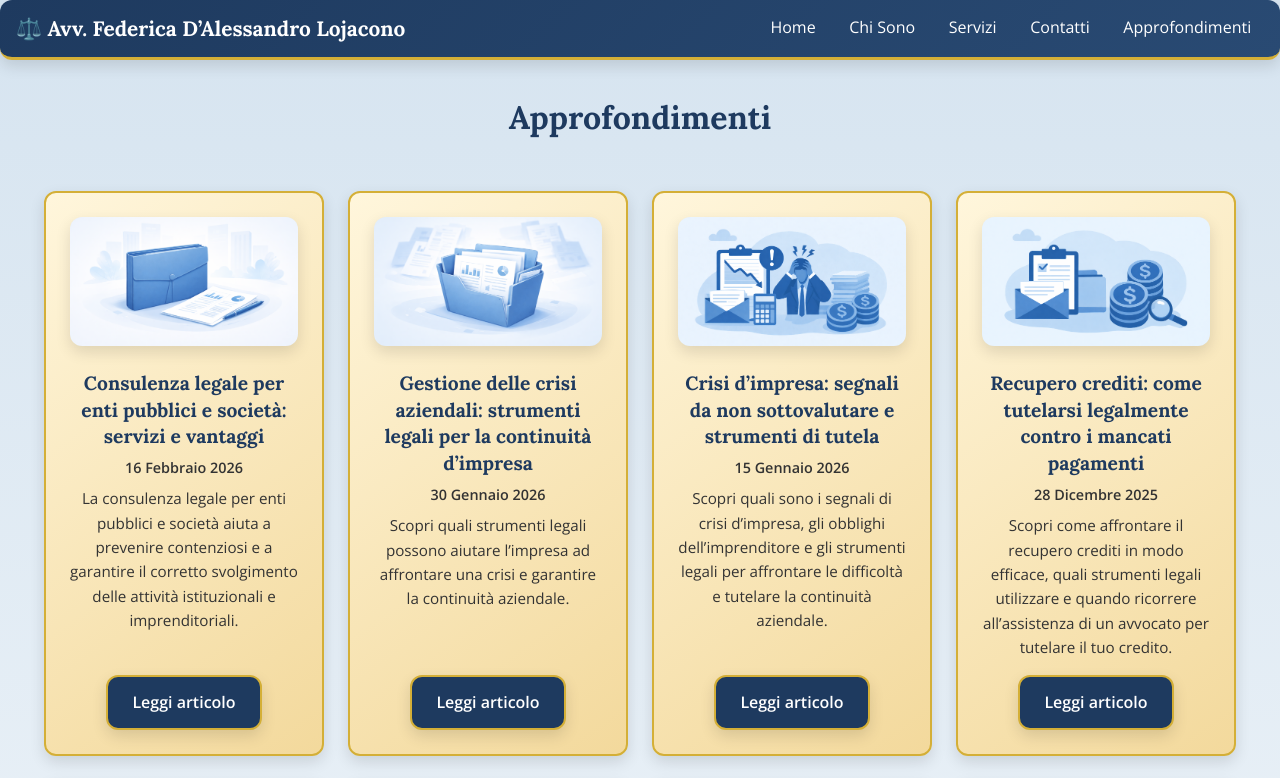
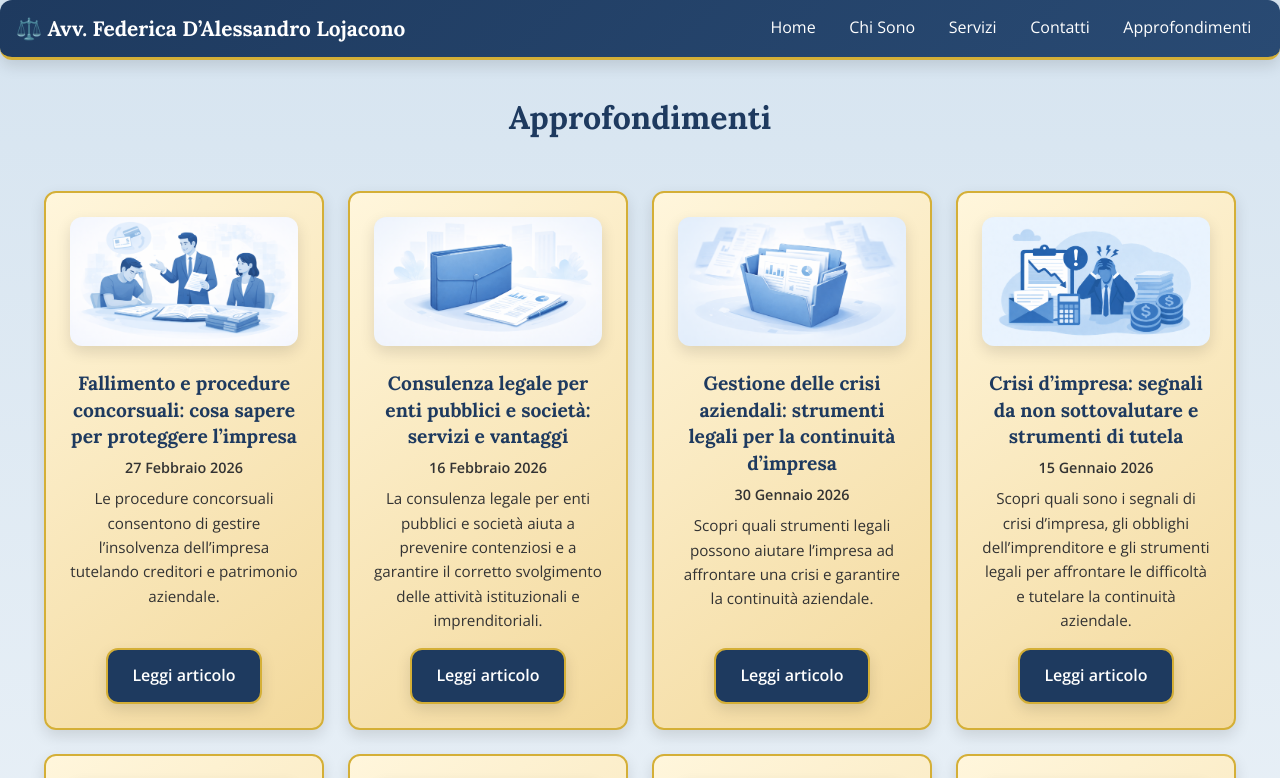
Before and after one commit to claudiasilvestri/law-firm-website, a React (Vite) app: page /approfondimenti in a window 1280 px wide. Shown: the top 778 px of the page. Built offline with nearby package versions, Linux system fonts and the light colour scheme.

Commit message:
articolo 27-02

```diff
--- a/src/data/articles.js
+++ b/src/data/articles.js
@@ -1,4 +1,48 @@
 export const articles = [
+  {
+    id: 12,
+    title: "Fallimento e procedure concorsuali: cosa sapere per proteggere l’impresa",
+    date: "27 Febbraio 2026",
+    meta:
+      "Le procedure concorsuali consentono di gestire l’insolvenza dell’impresa tutelando creditori e patrimonio aziendale.",
+    description:
+      "Le procedure concorsuali consentono di gestire l’insolvenza dell’impresa tutelando creditori e patrimonio aziendale.",
+    image: "/images/articles/fallimento-procedure-concorsuali.png",
+    imageCard: "/images/cards/fallimento-procedure-concorsuali.png",
+    alt: "Illustrazione fallimento e procedure concorsuali",
+    content: `
+      <h2>Fallimento e procedure concorsuali: come gestire l’insolvenza e proteggere l’impresa</h2>
+
+      <p>
+        Quando un’impresa non è più in grado di far fronte regolarmente ai propri impegni, può rendersi necessario il ricorso alle <strong>procedure concorsuali</strong>.
+        Affrontare la situazione in modo tempestivo aiuta a gestire l’<strong>insolvenza</strong> e a ridurre l’impatto sui <strong>creditori</strong> e sul patrimonio aziendale.
+      </p>
+
+      <h3>Quando si parla di insolvenza</h3>
+      <p>
+        L’<strong>insolvenza</strong> si manifesta quando l’imprenditore non riesce più a soddisfare le obbligazioni assunte in modo stabile e continuativo.
+        Riconoscere per tempo i segnali di difficoltà finanziaria è fondamentale per valutare le soluzioni disponibili ed evitare un aggravamento della crisi.
+      </p>
+
+      <h3>Le principali procedure</h3>
+      <p>
+        Le <strong>procedure concorsuali</strong> hanno lo scopo di regolare i rapporti con i creditori e di gestire il patrimonio dell’impresa in modo ordinato, secondo quanto previsto dalla normativa.
+        La scelta dello strumento più adeguato può incidere in modo significativo sugli esiti della procedura e sulla tutela dei soggetti coinvolti.
+      </p>
+
+      <h3>Tutela dei soggetti coinvolti</h3>
+      <p>
+        Una corretta gestione della procedura consente di tutelare sia l’impresa sia i creditori, garantendo trasparenza e riducendo il rischio di ulteriori aggravamenti della situazione.
+        L’obiettivo è preservare, ove possibile, il valore dell’attività e assicurare una gestione conforme alle regole.
+      </p>
+
+      <h3>Come agire</h3>
+      <p>
+        Affrontare una <strong>procedura concorsuale</strong> con l’assistenza di un <strong>professionista esperto</strong> è essenziale per tutelare i propri diritti, valutare le alternative disponibili e gestire correttamente gli adempimenti richiesti.
+      </p>
+    `
+  },
+
   {
     id: 11,
     title: "Consulenza legale per enti pubblici e società: servizi e vantaggi",
```
Also changed, not shown: public/images/articles/fallimento-procedure-concorsuali.png (added), public/images/cards/fallimento-procedure-concorsuali.png (added).
